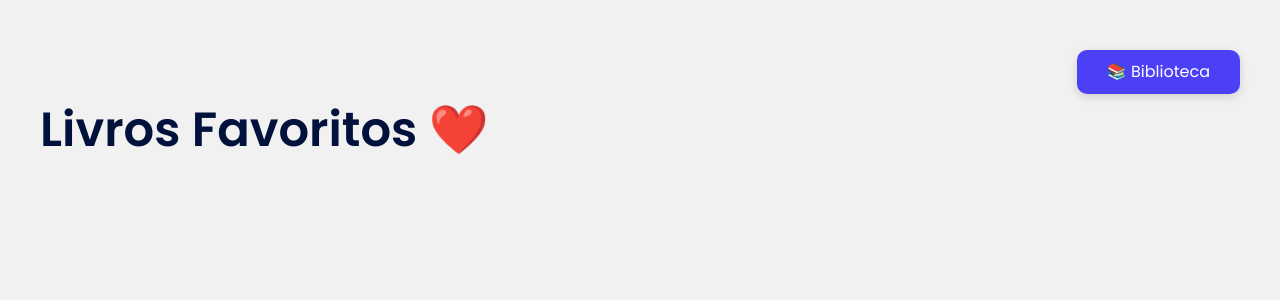
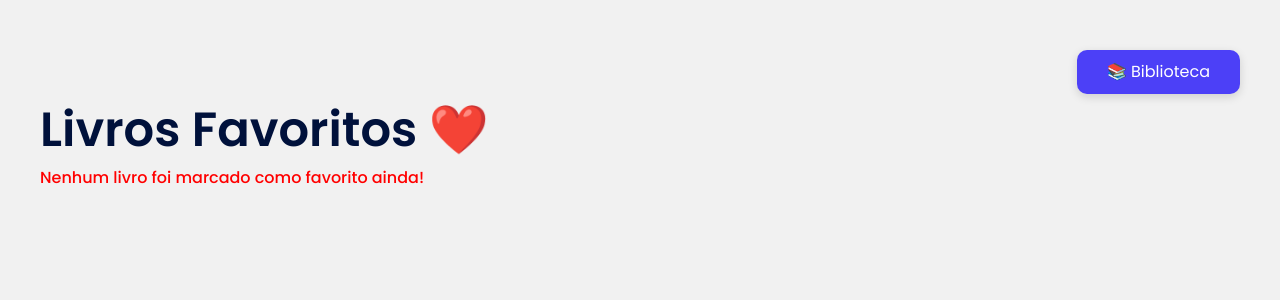
Before and after one commit to leticiafrontend/library-online, a React (Create React App) app: page /favoritos in a window 1280 px wide. Shown: the top 300 px of the page. Built offline with nearby package versions, Linux system fonts and the light colour scheme.

Commit message:
add text no favorite books

```diff
--- a/src/pages/Favorites/index.js
+++ b/src/pages/Favorites/index.js
@@ -2,7 +2,7 @@ import React, { useEffect, useState } from 'react';
 import { Link } from 'react-router-dom';
 import { Card } from '../../components/Card';
 import { Button } from '../../parts/Button';
-import { Container, DivHeader, Title, Results } from './styles';
+import { Container, DivHeader, Title, Results, Text } from './styles';
 
 export const Favorites = () => {
   const [books, setBooks] = useState([]);
@@ -22,7 +22,7 @@ export const Favorites = () => {
       <div>
         <Title>Livros Favoritos ❤️</Title>
       </div>
-      {books && (
+      {books.length > 0 ? (
         <Results>
           {books.map((item, index) => (
             <Card
@@ -37,6 +37,8 @@ export const Favorites = () => {
             />
           ))}
         </Results>
+      ) : (
+        <Text>Nenhum livro foi marcado como favorito ainda!</Text>
       )}
     </Container>
   );
--- a/src/pages/Favorites/styles.js
+++ b/src/pages/Favorites/styles.js
@@ -36,3 +36,11 @@ export const Results = styled.div`
     gap: 10px;
   }
 `;
+
+export const Text = styled.p`
+  font-size: 16px;
+  line-height: 24px;
+  padding-bottom: 10px;
+  color: #ff0000;
+  font-weight: 500;
+`;
```
